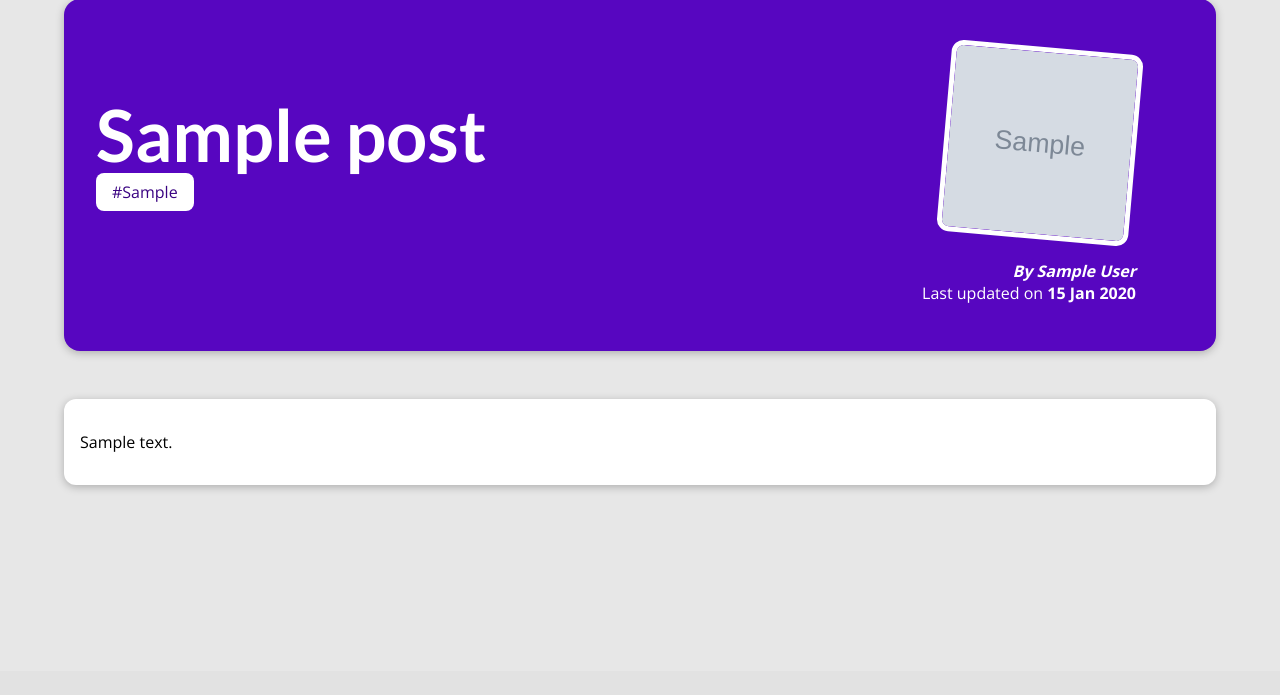
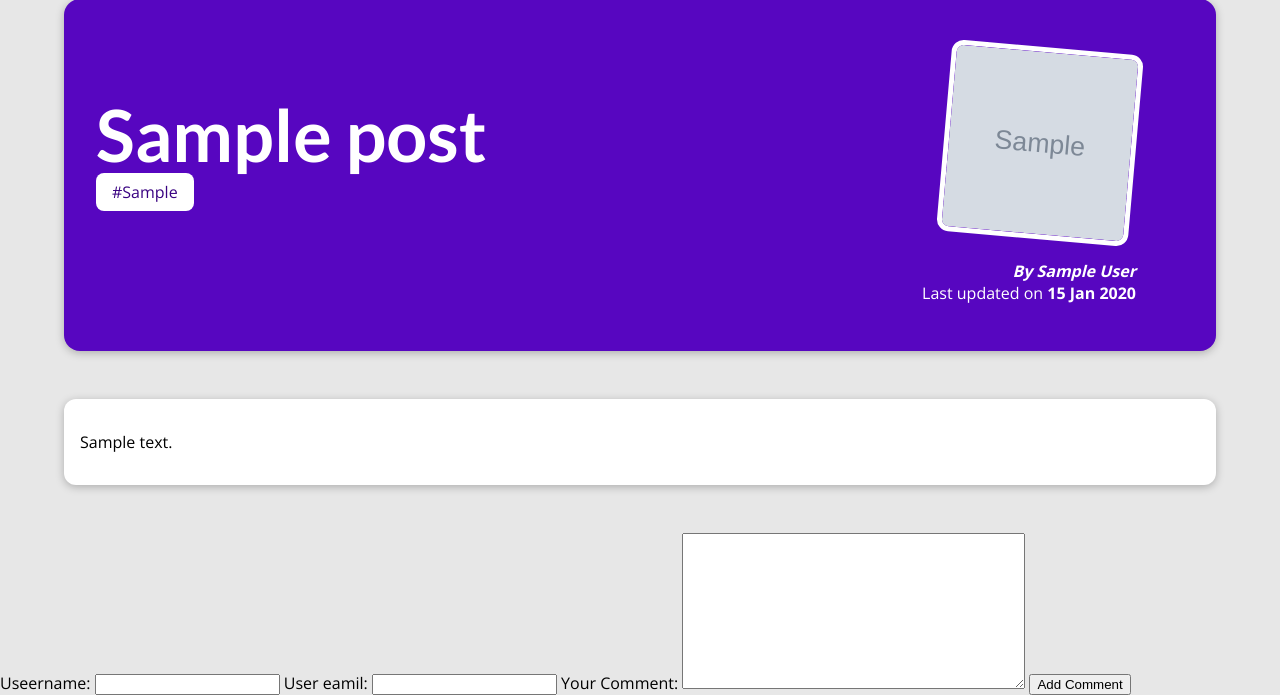
Before and after one commit to BashCtl/django-blog-site, a Django app: a page that uses blog/templates/blog/post-detail.html in a window 1280 px wide. Shown: the part 129-824 px from the top of the page. Before the commit the page ends 618 px from the top, so only its background shows below. Run offline with Django 4.2, Linux system fonts and the light colour scheme; tables that the repository leaves empty hold one stand-in row (values such as "Sample post"); grey boxes marked "Sample" are stand-in pictures.

Commit message:
added comment form

```diff
--- /dev/null
+++ b/blog/forms.py
@@ -0,0 +1,14 @@
+from django import forms
+
+from .models import Comment
+
+
+class CommentForm(forms.ModelForm):
+    class Meta:
+        model = Comment
+        exclude = ["post"]
+        labels = {
+            "username": "Your Name",
+            "user_email": "Your Email",
+            "text": "Your Comment"
+        }
--- a/blog/templates/blog/post-detail.html
+++ b/blog/templates/blog/post-detail.html
@@ -30,7 +30,8 @@
     </main>
     <div>
         <form action="">
-
+            {{ form }}
+            <button>Add Comment</button>
         </form>
     </div>
 {% endblock %}
--- a/blog/views.py
+++ b/blog/views.py
@@ -5,6 +5,7 @@ from django.views.generic import ListView, DetailView
 
 from datetime import date
 from .models import Post, Author, Tag
+from .forms import CommentForm
 
 # Create your views here.
 
@@ -35,4 +36,5 @@ class SinglePostView(DetailView):
     def get_context_data(self, **kwargs: Any):
         context = super().get_context_data(**kwargs)
         context["tags"] = self.object.tags.all()
+        context["form"] = CommentForm()
         return context
```
